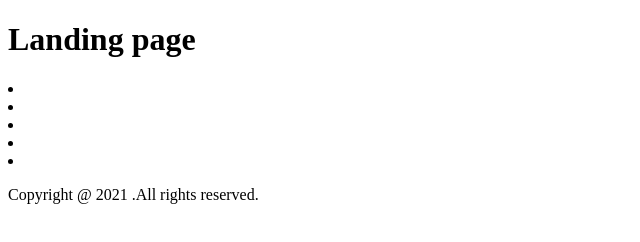
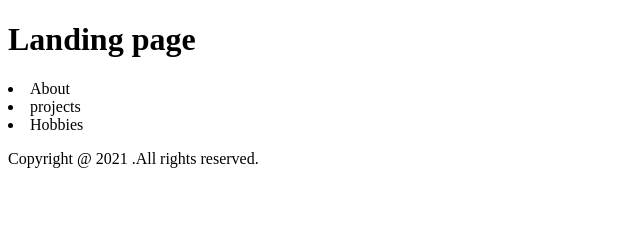
Before and after one commit to george-ongaya1/new, a plain HTML site: page index.html in a window 1280 px wide. Shown: the whole page, without its empty margins (0-640 px from the left). Drawn offline with Linux system fonts and the light colour scheme.

Commit message:
added id attribute to the list tags

```diff
--- a/css/styles.css
+++ b/css/styles.css
@@ -5,7 +5,7 @@ body{
 
 }
 nav{
-
+justify-content: end;
 }
 nav li{
 
--- a/index.html
+++ b/index.html
@@ -17,11 +17,10 @@
     <!-----------body---------->
     <div class="container">
         <nav>
-            <li></li>
-            <li></li>
-            <li></li>
-            <li></li>
-            <li></li>
+            <li id="about">About</li>
+            <li id="projects">projects</li>
+            <li id="hobbies">Hobbies</li>
+
         </nav>
         <article class="one">
 
```
